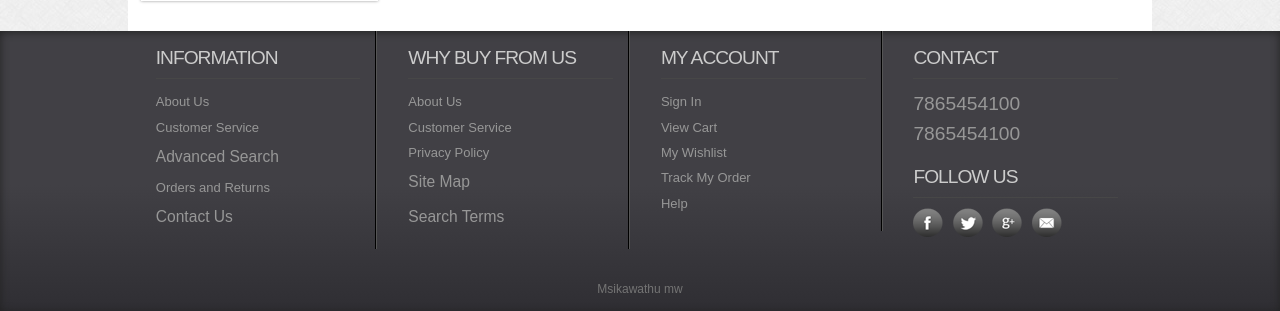
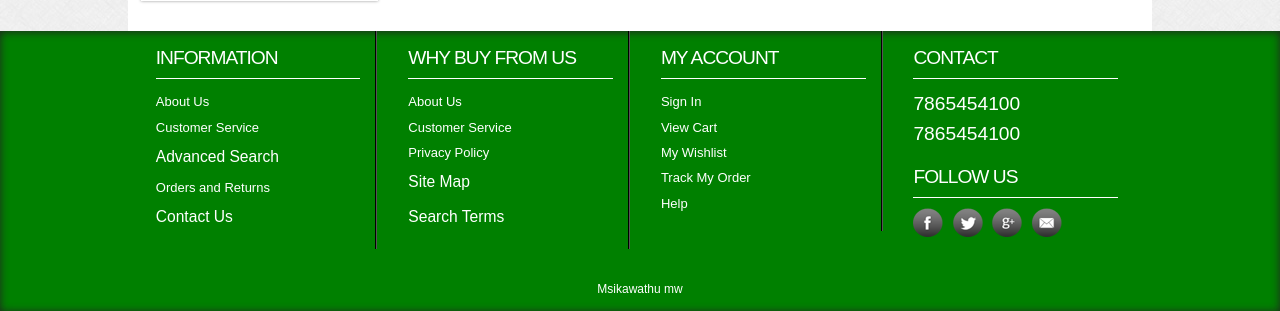
Before and after one commit to Bright3198/codeigniter-ecommerce, a CodeIgniter app: page /database/ in a window 1280 px wide. Shown: the part 1087-1398 px from the top of the page. Run offline with CodeIgniter, Linux system fonts and the light colour scheme; data comes from the database, SQL or seed files in the repository; data that the repository does not hold is empty; some web fonts are replaced.

Commit message:
Update style.css

```diff
--- a/assets/web/css/style.css
+++ b/assets/web/css/style.css
@@ -895,20 +895,20 @@ button.grey:hover,
 }
 .footer {
 	position: relative;
-	background: #414045;
-	background: -moz-linear-gradient(top, #414045 55%, #2f2e33 100%);
+	background: green;
+	background: -moz-linear-gradient(top, green 55%, green 100%);
 	background: -webkit-gradient(
 		linear,
 		left top,
 		left bottom,
-		color-stop(55%, #414045),
-		color-stop(100%, #2f2e33)
+		color-stop(55%, green),
+		color-stop(100%, green)
 	);
-	background: -webkit-linear-gradient(top, #414045 55%, #2f2e33 100%);
-	background: -o-linear-gradient(top, #414045 55%, #2f2e33 100%);
-	background: -ms-linear-gradient(top, #414045 55%, #2f2e33 100%);
-	background: linear-gradient(to bottom, #414045 55%, #2f2e33 100%);
-	filter: progid:DXImageTransform.Microsoft.gradient( startColorstr='#414045', endColorstr='#2f2e33',GradientType=0 );
+	background: -webkit-linear-gradient(top, green 55%, green 100%);
+	background: -o-linear-gradient(top, green 55%, green 100%);
+	background: -ms-linear-gradient(top, green 55%, green 100%);
+	background: linear-gradient(to bottom, green 55%, green 100%);
+	filter: progid:DXImageTransform.Microsoft.gradient( startColorstr='green', endColorstr='green',GradientType=0 );
 	box-shadow: inset 0px 1px 8px #222;
 }
 .section {
@@ -944,7 +944,7 @@ button.grey:hover,
 	padding: 1.5%;
 }
 .span_1_of_4 h4 {
-	color: #ccc;
+	color: white;
 	margin-bottom: 0.5em;
 	font-size: 1.2em;
 	line-height: 1.2;
@@ -953,24 +953,24 @@ button.grey:hover,
 	margin-top: 0px;
 	letter-spacing: -1px;
 	text-transform: uppercase;
-	border-bottom: 1px solid #474747;
+	border-bottom: 1px solid white;
 	padding-bottom: 0.5em;
 }
 .span_1_of_4 li a {
 	font-size: 0.8125em;
 	padding: 0.4em 0;
-	color: #979797;
+	color: white;
 	font-family: Arial, Helvetica, sans-serif;
 	display: block;
 }
 .span_1_of_4 li a:hover,
 .span_1_of_4 li span:hover {
-	color: #bbb7b7;
+	color: white;
 }
 .span_1_of_4 li span {
 	font-size: 1.2em;
 	padding: 0.2em 0;
-	color: #979797;
+	color: white;
 	display: block;
 	cursor: pointer;
 }
@@ -1016,15 +1016,15 @@ button.grey:hover,
 }
 .copy_right p {
 	font-size: 12px;
-	color: #747474;
+	color: white;
 }
 .copy_right p a {
-	color: #747474;
+	color: white;
 	font-size: 12px;
 	text-decoration: underline;
 }
 .copy_right p a:hover {
-	color: #bbb7b7;
+	color: white;
 	text-decoration: none;
 }
 /*** move top **/
```
Also changed, not shown: other parts of assets/web/css/style.css (+35 -35 lines).
